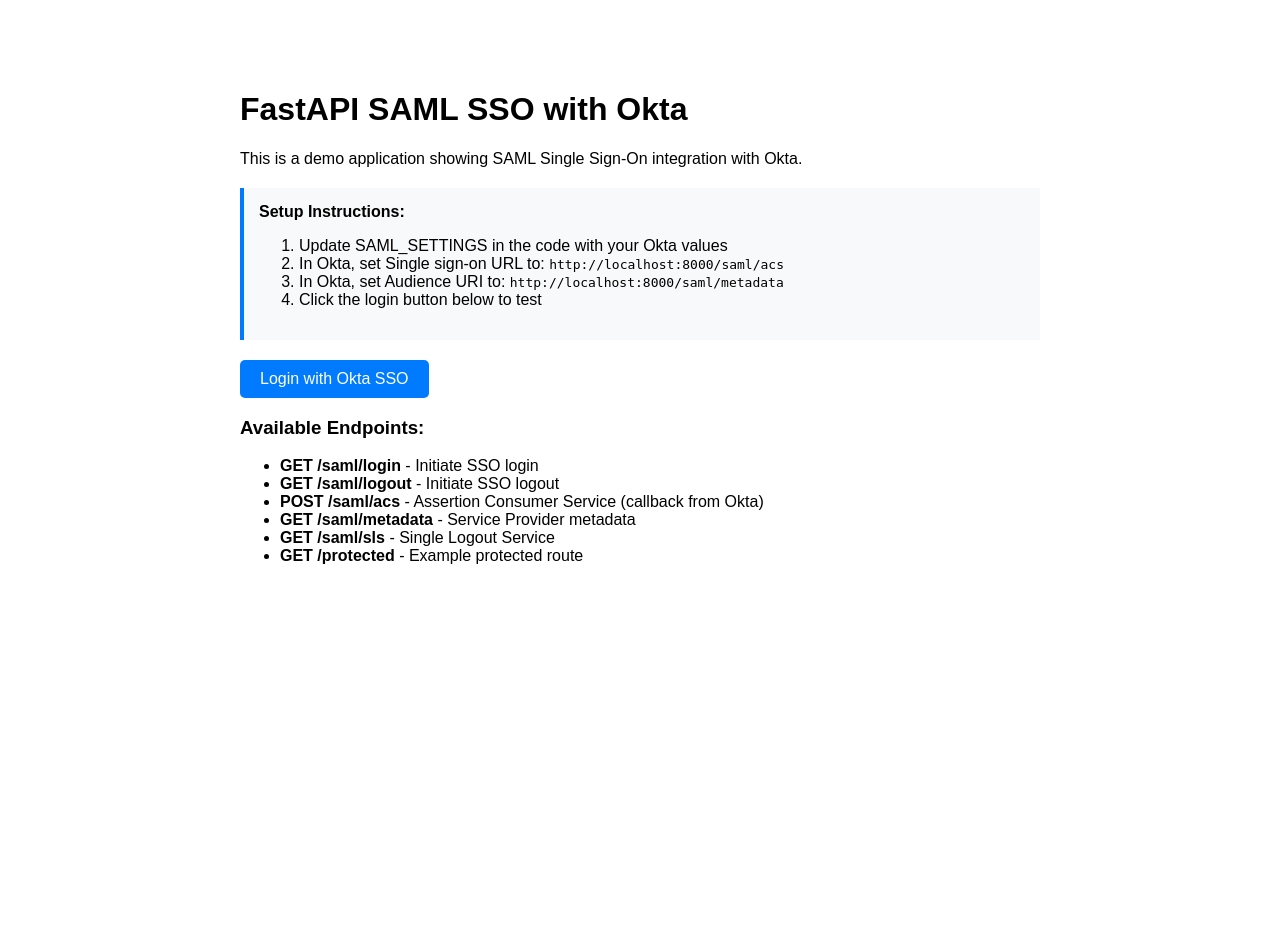
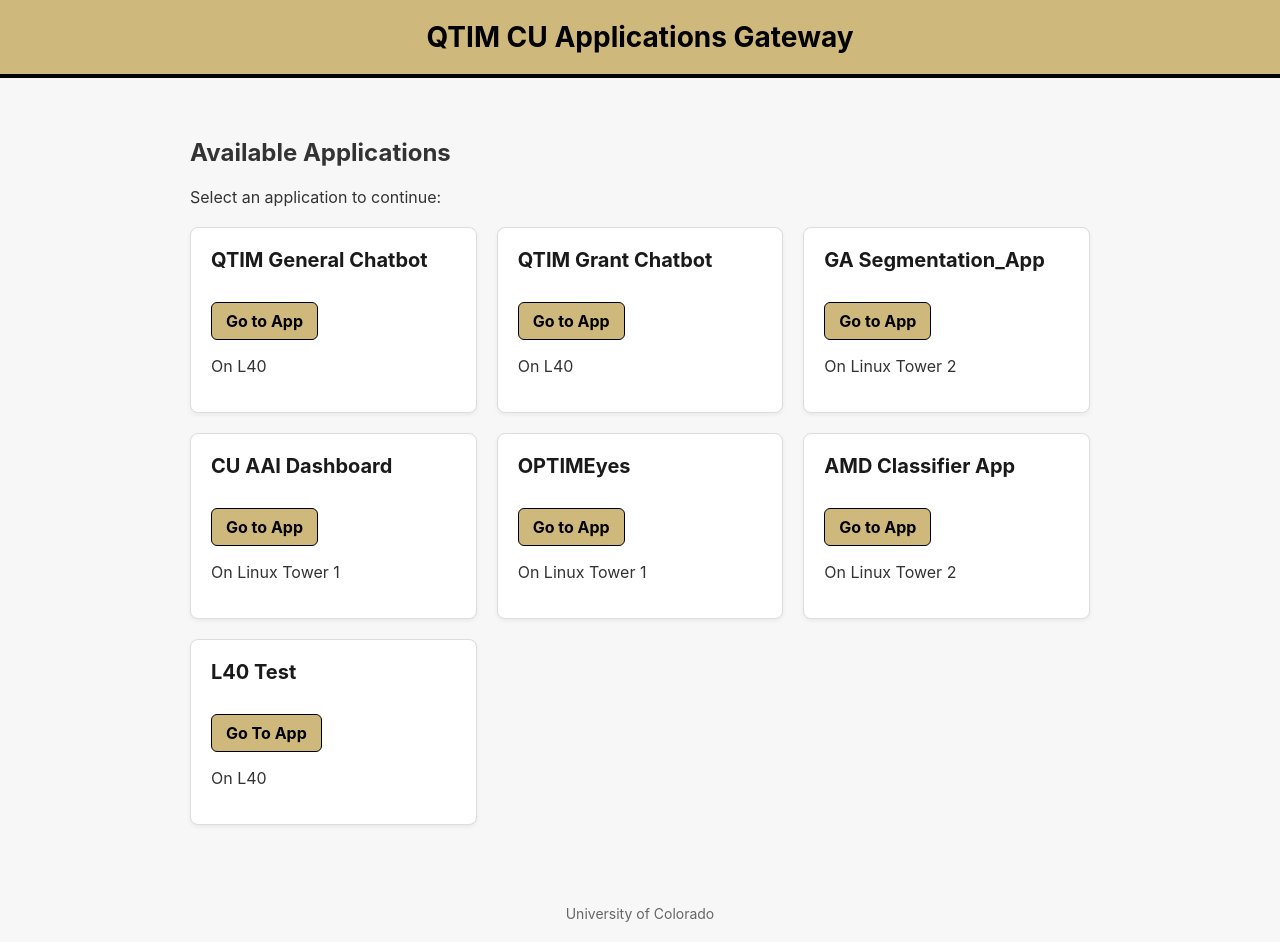
Before and after one commit to QTIM-Lab/fastapi_saml, a FastAPI app: page / in a window 1280 px wide. Before the commit the page ends 564 px from the top, so only its background shows below. Run offline with FastAPI, Linux system fonts and the light colour scheme.

Commit message:
Templates jinja2

```diff
--- a/routers/public.py
+++ b/routers/public.py
@@ -16,7 +16,13 @@
     return {"message": "This is a public endpoint", "authentication": "not required"}
 
 
+@router.get("/index")
+async def home(request: Request):
+    root_path = request.scope.get("root_path", "")
+    return templates.TemplateResponse("index.html", {"request": request, "root_path": root_path})
+
+
 @router.get("/")
 async def home(request: Request):
     root_path = request.scope.get("root_path", "")
-    return templates.TemplateResponse("index.html", {"request": request, "root_path": root_path})
+    return templates.TemplateResponse("qtim_apps.html", {"request": request, "root_path": root_path})
--- a/routers/saml.py
+++ b/routers/saml.py
@@ -28,7 +28,6 @@
             # User is authenticated - return user info in headers
             email = saml_userdata.get('email', [''])[0] if saml_userdata.get('email') else ''
             name = saml_userdata.get('name', [''])[0] if saml_userdata.get('name') else ''
-
         return Response(
             status_code=200,
             headers={
--- a/templates/index.html
+++ b/templates/index.html
@@ -2,28 +2,7 @@
 <html>
 <head>
     <title>FastAPI SAML SSO Demo</title>
-    <style>
-        body {
-            font-family: Arial, sans-serif;
-            max-width: 800px;
-            margin: 50px auto;
-            padding: 20px;
-        }
-        .button {
-            background-color: #007bff;
-            color: white;
-            padding: 10px 20px;
-            text-decoration: none;
-            border-radius: 5px;
-            display: inline-block;
-        }
-        .info {
-            background-color: #f8f9fa;
-            padding: 15px;
-            border-left: 4px solid #007bff;
-            margin: 20px 0;
-        }
-    </style>
+    <link href="{{ url_for('static', path='/styles.css') }}" rel="stylesheet">
 </head>
 <body>
     <h1>FastAPI SAML SSO with Okta</h1>
--- /dev/null
+++ b/templates/qtim_apps.html
@@ -0,0 +1,163 @@
+<!DOCTYPE html>
+<html lang="en">
+<head>
+  <meta charset="UTF-8" />
+  <meta name="viewport" content="width=device-width, initial-scale=1.0" />
+  <title>CU Applications Reverse Proxy</title>
+  <style>
+    body {
+      margin: 0;
+      padding: 0;
+      font-family: -apple-system, BlinkMacSystemFont, "Segoe UI", Roboto,
+        Oxygen, Ubuntu, Cantarell, "Open Sans", "Helvetica Neue", sans-serif;
+      background: #f7f7f7;
+      color: #333;
+    }
+    header {
+      background: #cfb87c;
+      padding: 20px;
+      text-align: center;
+      color: #000;
+      font-size: 28px;
+      font-weight: bold;
+      border-bottom: 4px solid #000;
+    }
+    .container {
+      max-width: 900px;
+      margin: 40px auto;
+      padding: 20px;
+    }
+    h2 {
+      margin-top: 0;
+    }
+    .apps {
+      display: grid;
+      grid-template-columns: repeat(auto-fit, minmax(250px, 1fr));
+      gap: 20px;
+      margin-top: 20px;
+    }
+    .card {
+      background: white;
+      padding: 20px;
+      border-radius: 8px;
+      border: 1px solid #ddd;
+      box-shadow: 0 2px 4px rgba(0,0,0,0.06);
+    }
+    .card h3 {
+      margin-top: 0;
+      font-size: 20px;
+      color: #1a1a1a;
+    }
+    .card a {
+      display: inline-block;
+      margin-top: 10px;
+      padding: 8px 14px;
+      background: #cfb87c;
+      color: #000;
+      text-decoration: none;
+      border-radius: 6px;
+      font-weight: bold;
+      border: 1px solid #000;
+      transition: background 0.2s;
+    }
+    .card a:hover {
+      background: #e5d6a0;
+    }
+    .card-disabled {
+      background: white;
+      padding: 20px;
+      border-radius: 8px;
+      border: 1px solid #ddd;
+      box-shadow: 0 2px 4px rgba(0,0,0,0.06);
+    }
+    .card-disabled h3 {
+      margin-top: 0;
+      font-size: 20px;
+      color: #1a1a1a;
+    }
+    .card-disabled a {
+      display: inline-block;
+      margin-top: 10px;
+      padding: 8px 14px;
+      background: #cf7c9a;
+      color: #000;
+      text-decoration: none;
+      border-radius: 6px;
+      font-weight: bold;
+      border: 1px solid #000;
+      transition: background 0.2s;
+    }
+    .card-disabled a:hover {
+      background: #e5d6a0;
+    }
+    footer {
+      text-align: center;
+      padding: 20px;
+      font-size: 14px;
+      color: #666;
+      margin-top: 40px;
+    }
+  </style>
+</head>
+
+<body>
+  <header>QTIM CU Applications Gateway</header>
+
+  <div class="container">
+    <h2>Available Applications</h2>
+    <p>Select an application to continue:</p>
+
+    <div class="apps">
+
+
+      <div class="card">
+        <h3>QTIM General Chatbot</h3>
+        <a href="/qtim_general_chatbot">Go to App</a>
+        <p>On L40</p>
+      </div>
+
+      <div class="card">
+        <h3>QTIM Grant Chatbot</h3>
+        <a href="/qtim_grant_chatbot">Go to App</a>
+        <p>On L40</p>
+      </div>
+
+      <div class="card">
+        <h3>GA Segmentation_App</h3>
+        <a href="/ga_segmentation_app">Go to App</a>
+        <p>On Linux Tower 2</p>
+      </div>
+
+      <div class="card">
+        <h3>CU AAI Dashboard</h3>
+        <a href="/cu_aai_dashboard">Go to App</a>
+        <p>On Linux Tower 1</p>
+      </div>
+
+      <div class="card">
+        <h3>OPTIMEyes</h3>
+        <a href="/optimeyes">Go to App</a>
+        <p>On Linux Tower 1</p>
+      </div>
+
+      <div class="card">
+        <h3>AMD Classifier App</h3>
+        <a href="/amd_classifier_app/">Go to App</a>
+        <p>On Linux Tower 2</p>
+      </div>
+
+      <div class="card">
+        <h3>L40 Test</h3>
+        <a href="/l40">Go To App</a>
+        <p>On L40</p>
+      </div>
+
+    </div>
+  </div>
+
+  <footer>
+    University of Colorado
+  </footer>
+</body>
+
+</html>
```
Also changed, not shown: static/styles.css (+52 -0 lines), templates/acs.html (+1 -33 lines), templates/logout.html (+1 -32 lines), templates/protected.html (+1 -16 lines), templates/sls.html (+1 -16 lines).
